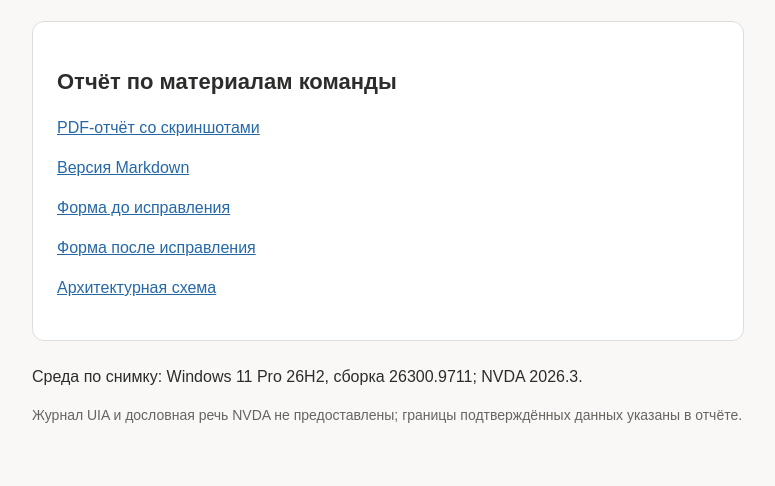
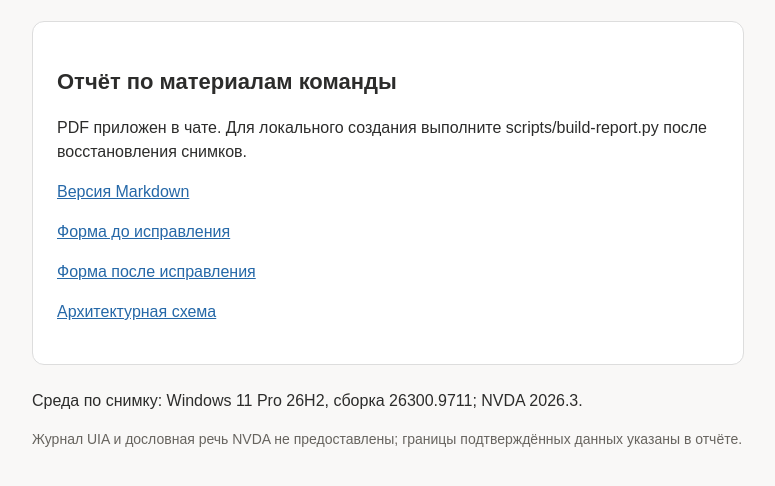
Before and after one commit to danyaborisoff-collab/windows-accessibility-lab1, a website: page index.html in a window 1280 px wide. Shown: the part 158-644 px from the top of the page, without its empty margins (252-1027 px from the left). Drawn offline with Linux system fonts and the light colour scheme.

Commit message:
Clarify local PDF build and supplied screenshot storage; no workflow enabled

```diff
--- a/index.html
+++ b/index.html
@@ -1 +1 @@
-<!doctype html><html lang="ru"><meta charset="utf-8"><meta name="viewport" content="width=device-width, initial-scale=1"><title>ЛР 1 — экранный доступ</title><link rel="stylesheet" href="assets/style.css"><main><div class="eyebrow">ЛАБОРАТОРНАЯ РАБОТА № 1</div><h1>Экранный доступ в Windows</h1><p>Дмитрий Яковлев · Борисов Даниил · Чуров Александр · Иван Кожухин</p><section class="card"><h2>Отчёт по материалам команды</h2><p><a href="REPORT.pdf">PDF-отчёт со скриншотами</a></p><p><a href="REPORT.md">Версия Markdown</a></p><p><a href="before/index.html">Форма до исправления</a></p><p><a href="after/index.html">Форма после исправления</a></p><p><a href="assets/architecture.svg">Архитектурная схема</a></p></section><p>Среда по снимку: Windows 11 Pro 26H2, сборка 26300.9711; NVDA 2026.3.</p><p class="muted">Журнал UIA и дословная речь NVDA не предоставлены; границы подтверждённых данных указаны в отчёте.</p></main></html>
+<!doctype html><html lang="ru"><meta charset="utf-8"><meta name="viewport" content="width=device-width, initial-scale=1"><title>ЛР 1 — экранный доступ</title><link rel="stylesheet" href="assets/style.css"><main><div class="eyebrow">ЛАБОРАТОРНАЯ РАБОТА № 1</div><h1>Экранный доступ в Windows</h1><p>Дмитрий Яковлев · Борисов Даниил · Чуров Александр · Иван Кожухин</p><section class="card"><h2>Отчёт по материалам команды</h2><p>PDF приложен в чате. Для локального создания выполните scripts/build-report.py после восстановления снимков.</p><p><a href="REPORT.md">Версия Markdown</a></p><p><a href="before/index.html">Форма до исправления</a></p><p><a href="after/index.html">Форма после исправления</a></p><p><a href="assets/architecture.svg">Архитектурная схема</a></p></section><p>Среда по снимку: Windows 11 Pro 26H2, сборка 26300.9711; NVDA 2026.3.</p><p class="muted">Журнал UIA и дословная речь NVDA не предоставлены; границы подтверждённых данных указаны в отчёте.</p></main></html>
```
Also changed, not shown: README.md.
